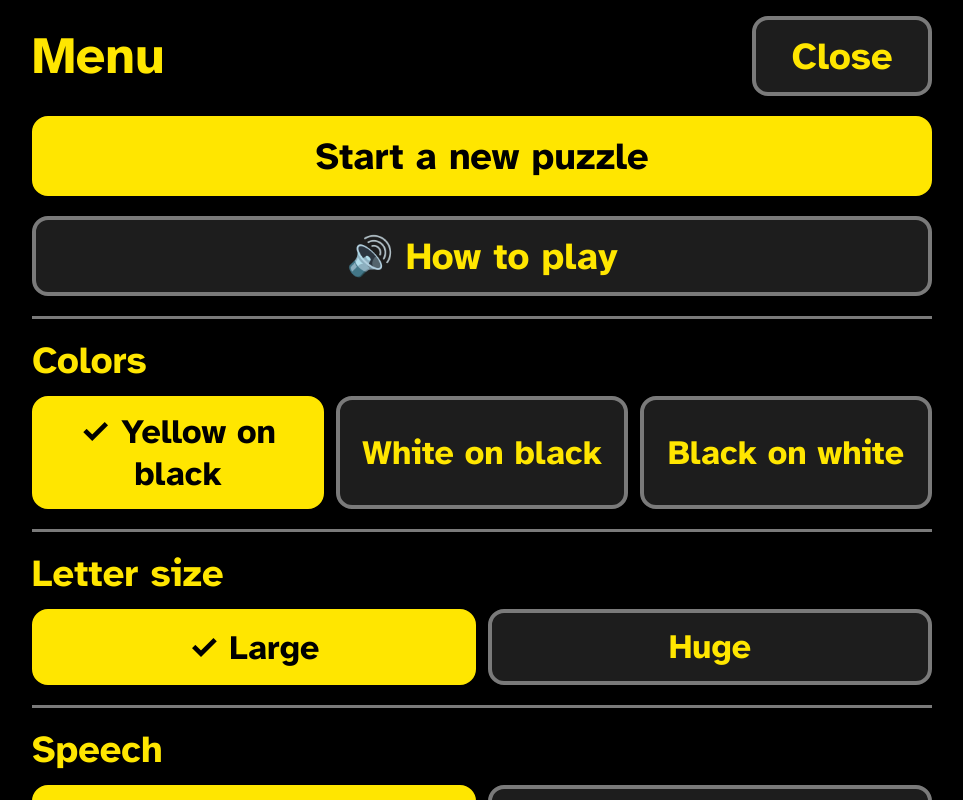
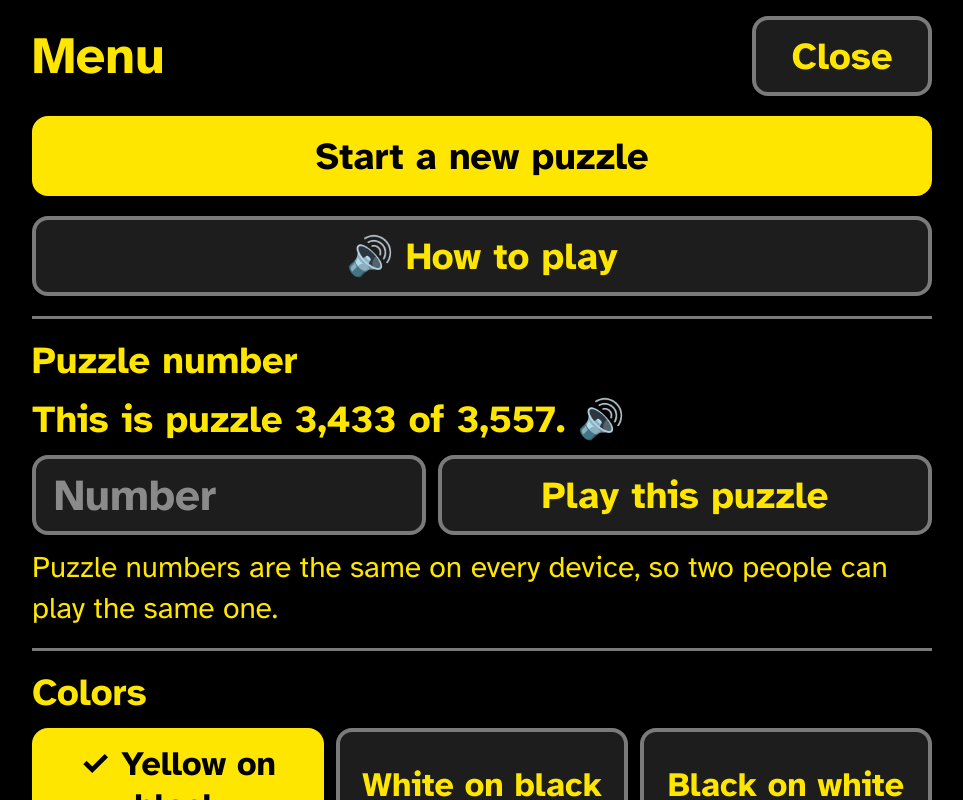
Before and after one commit to ramakocherlakota/amd-apps, a plain HTML site: page word-flower/index.html in a window 1280 px wide. Both pictures are taken after a click on the button "⚙ Menu". Shown: the whole page, without its empty margins (158-1121 px from the left). Drawn offline with Linux system fonts and the light colour scheme.

Commit message:
Word Flower: random first puzzle per device, puzzle numbers, play by number
Each new device now starts at a random puzzle and then plays in order, instead
of every device starting at puzzle 1. The Menu shows the current puzzle's number
(the same on every device) and can jump to any number, so two people can play
the same puzzle; it asks first if found words would be lost. Version 25b.

Co-Authored-By: Claude Opus 5.5 <noreply@anthropic.com>
Claude-Session: https://claude.ai/code/session_01CHYKFdUdcLXd5XLr5ebXuM

```diff
--- a/word-flower/app.js
+++ b/word-flower/app.js
@@ -67,8 +67,17 @@
     clueWord = null;
   }
 
-  function newPuzzle() {
-    const index = ((load("puzzleIndex", -1) + 1) % PUZZLES.length);
+  /* Puzzles are numbered 1 to PUZZLES.length, the same on every device, and each
+     device plays them in order so none repeats until all have been played. A
+     device's very first puzzle is picked at random, so different devices start
+     in different places; "Play puzzle number…" in the Menu lets two people play
+     the same one, and play then carries on in order from there. */
+  function newPuzzle(number) {
+    const prev = load("puzzleIndex", null);
+    let index;
+    if (number) index = number - 1;
+    else if (prev === null) index = Math.floor(Math.random() * PUZZLES.length);
+    else index = (prev + 1) % PUZZLES.length;
     save("puzzleIndex", index);
     const p = PUZZLES[index];
     const center = p[7];
@@ -611,13 +620,46 @@
       : game.bonus.length ? `Bonus words: ${game.bonus.join(", ")}.` : "You haven't found any words yet."));
     $("btn-missed").addEventListener("click", onMissed);
 
-    $("btn-menu").addEventListener("click", () => { applySettings(); openPanel("panel-menu"); });
+    $("btn-menu").addEventListener("click", () => {
+      applySettings();
+      $("puzzle-number").textContent =
+        `This is puzzle ${(game.index + 1).toLocaleString("en-US")} of ${PUZZLES.length.toLocaleString("en-US")}.  🔊`;
+      $("goto-note").textContent = "Puzzle numbers are the same on every device, so two people can play the same one.";
+      openPanel("panel-menu");
+    });
     $("btn-help").addEventListener("click", showHelp);
-    $("btn-new").addEventListener("click", () => {
-      if (!game.found.length) { newPuzzle(); speak("New puzzle. " + lettersSpeech()); }
-      else openPanel("panel-confirm");
-    });
-    $("btn-confirm-yes").addEventListener("click", () => { newPuzzle(); speak("New puzzle. " + lettersSpeech()); });
+    // Start the next puzzle, or puzzle `number`; asks first if words would be lost.
+    let pendingNumber = null;
+    const startPuzzle = (number) => {
+      newPuzzle(number);
+      speak(`Puzzle number ${game.index + 1}. | ${lettersSpeech()}`);
+    };
+    const askThenStart = (number) => {
+      if (!game.found.length && !game.bonus.length) { startPuzzle(number); return; }
+      pendingNumber = number;
+      $("confirm-title").textContent = number
+        ? `Leave this puzzle and play puzzle ${number}?`
+        : "Leave this puzzle and start a new one?";
+      openPanel("panel-confirm");
+    };
+    $("btn-new").addEventListener("click", () => askThenStart(null));
+    $("btn-confirm-yes").addEventListener("click", () => startPuzzle(pendingNumber));
+    const goTo = () => {
+      const raw = $("goto-input").value.replace(/[^0-9]/g, "");
+      const n = Number(raw);
+      if (!raw || n < 1 || n > PUZZLES.length) {
+        $("goto-note").textContent = `Enter a number from 1 to ${PUZZLES.length.toLocaleString("en-US")}.`;
+        speak(`Please enter a puzzle number from 1 to ${PUZZLES.length}.`);
+        return;
+      }
+      $("goto-input").value = "";
+      $("goto-input").blur();
+      askThenStart(n);
+    };
+    $("btn-goto").addEventListener("click", goTo);
+    $("goto-input").addEventListener("keydown", (e) => { if (e.key === "Enter") { e.preventDefault(); goTo(); } });
+    $("puzzle-number").addEventListener("click", () =>
+      speak(`This is puzzle number ${game.index + 1}, out of ${PUZZLES.length}.`));
 
     for (const b of document.querySelectorAll("[data-close]")) b.addEventListener("click", () => { stopSpeech(); closePanels(); });
     for (const g of document.querySelectorAll(".choices[data-setting]")) g.addEventListener("click", onChoice);
--- a/word-flower/index.html
+++ b/word-flower/index.html
@@ -88,6 +88,17 @@
       <button id="btn-help" class="big-btn wide" type="button">🔊 How to play</button>
 
       <div class="setting">
+        <h3>Puzzle number</h3>
+        <button id="puzzle-number" class="puzzle-number" type="button"></button>
+        <div class="goto">
+          <input id="goto-input" class="goto-input" type="text" inputmode="numeric" pattern="[0-9]*"
+                 autocomplete="off" placeholder="Number" aria-label="Puzzle number to play">
+          <button id="btn-goto" class="big-btn" type="button">Play this puzzle</button>
+        </div>
+        <p id="goto-note" class="note"></p>
+      </div>
+
+      <div class="setting">
         <h3>Colors</h3>
         <div class="choices" data-setting="theme">
           <button type="button" data-value="yellow">Yellow on black</button>
@@ -136,13 +147,13 @@
         <p class="note">To try other voices on iPad: Settings → Accessibility → Read &amp; Speak → Voices → English. Safari often doesn’t offer downloaded “Enhanced” or “Premium” voices to web games, so they may not appear in this list. If one does, it’s chosen automatically.</p>
       </div>
 
-      <p class="note version">Version 2026-11-25a</p>
+      <p class="note version">Version 2026-11-25b</p>
     </div>
   </div>
 
   <div id="panel-confirm" class="panel" hidden>
     <div class="panel-body center">
-      <p class="big-title">Leave this puzzle and start a new one?</p>
+      <p id="confirm-title" class="big-title">Leave this puzzle and start a new one?</p>
       <p class="note">Your words for this puzzle will be cleared.</p>
       <button id="btn-confirm-yes" class="big-btn primary" type="button">Yes, new puzzle</button>
       <button class="big-btn" data-close type="button">No, keep playing</button>
--- a/word-flower/style.css
+++ b/word-flower/style.css
@@ -462,3 +462,28 @@ button { cursor: pointer; }
   .word .placeholder { font-size: 20px; }
   .message { font-size: 20px; }
 }
+
+/* ---------- Puzzle number ---------- */
+.puzzle-number {
+  background: none;
+  border: 0;
+  padding: 0;
+  text-align: left;
+  font-size: clamp(26px, 3.6vw, 38px);
+}
+.goto { display: flex; flex-wrap: wrap; gap: 12px; }
+.goto-input {
+  flex: 1 1 160px;
+  min-width: 0;
+  min-height: 80px;
+  padding: 0 18px;
+  font: inherit;
+  font-size: clamp(30px, 4.4vw, 44px);
+  color: var(--fg);
+  background: var(--key-bg);
+  border: 4px solid var(--soft-line);
+  border-radius: 16px;
+}
+.goto-input:focus { outline: 5px solid var(--line); outline-offset: 2px; }
+.goto-input::placeholder { color: var(--dim); }
+.goto .big-btn { flex: 1 1 260px; }
```
Also changed, not shown: gin/index.html (+1 -1 lines), word-guess/index.html (+1 -1 lines), 1 other file.
